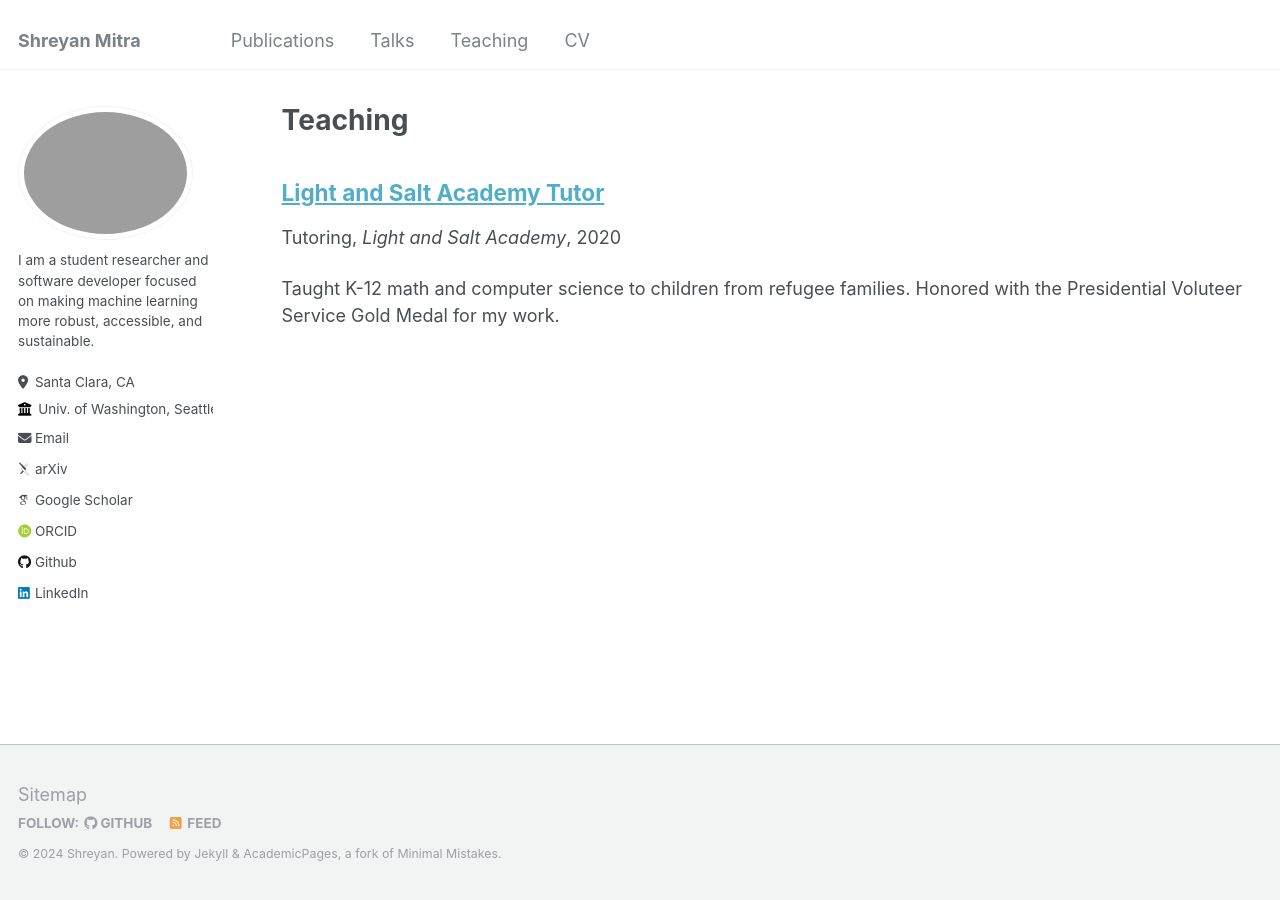
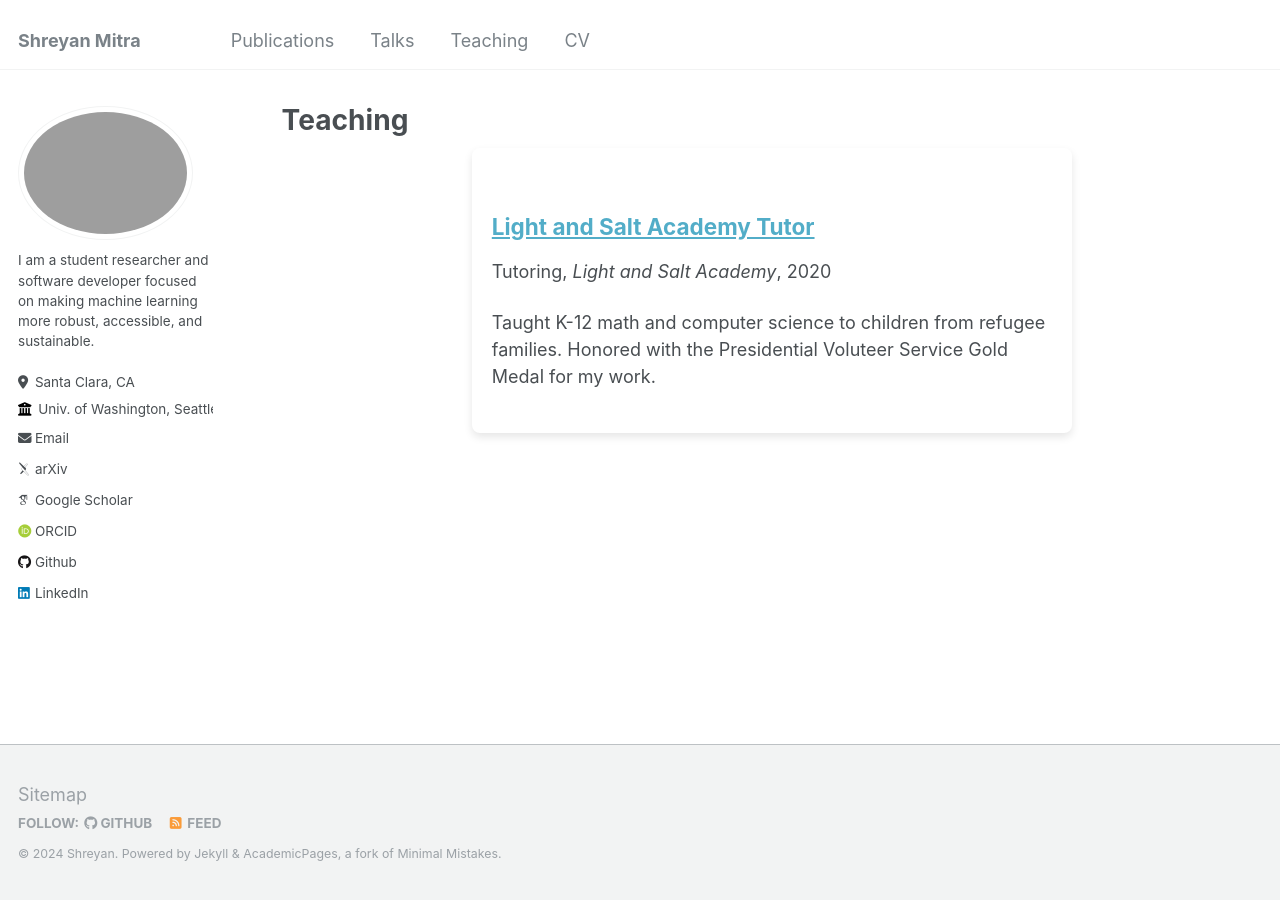
Before and after one commit to shreyanmitra/shreyanmitra.github.io, a Jekyll site: the page built from _pages/teaching.html, in a window 1280 px wide. Built offline with Jekyll 4.4.1, drawn with Linux system fonts in a browser that asks for light colours; some web fonts are replaced.

Commit message:
Update archive-single.html

```diff
--- a/_includes/archive-single.html
+++ b/_includes/archive-single.html
@@ -1,3 +1,4 @@
+<div style="background-color: white; box-shadow: 0 4px 8px rgba(0, 0, 0, 0.1); padding: 20px; border-radius: 8px; max-width: 600px; margin: auto">
 {% include base_path %}
 
 {% if post.header.teaser %}
@@ -55,3 +56,4 @@
 
   </article>
 </div>
+</div>
```
